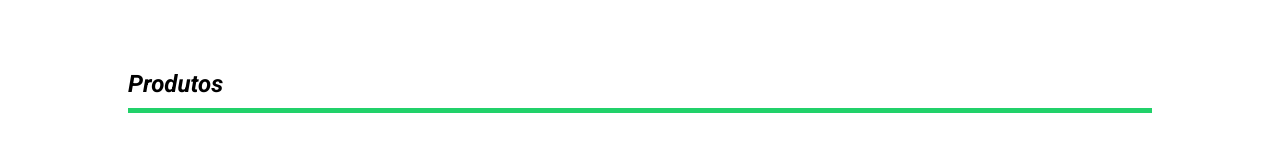
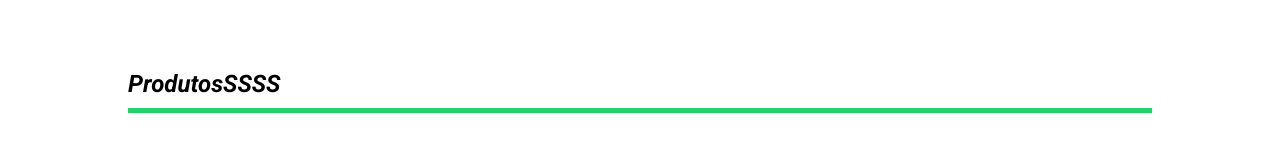
Before and after one commit to lllleao/exercicio_responsividade, a plain HTML site: page index.html in a window 1280 px wide. Shown: the part 553-700 px from the top of the page. Drawn offline with Linux system fonts and the light colour scheme.

Commit message:
Autalização 03

```diff
--- a/index.html
+++ b/index.html
@@ -34,7 +34,7 @@
                 </article>
             </section>
             <section class="produtos" id="produtos">
-                <h2>Produtos</h2>
+                <h2>ProdutosSSSS</h2>
                 <div class="livros">
                     <article>
                         <img src="imgs/metafisica-costumes.jpg" alt="livros">
```
